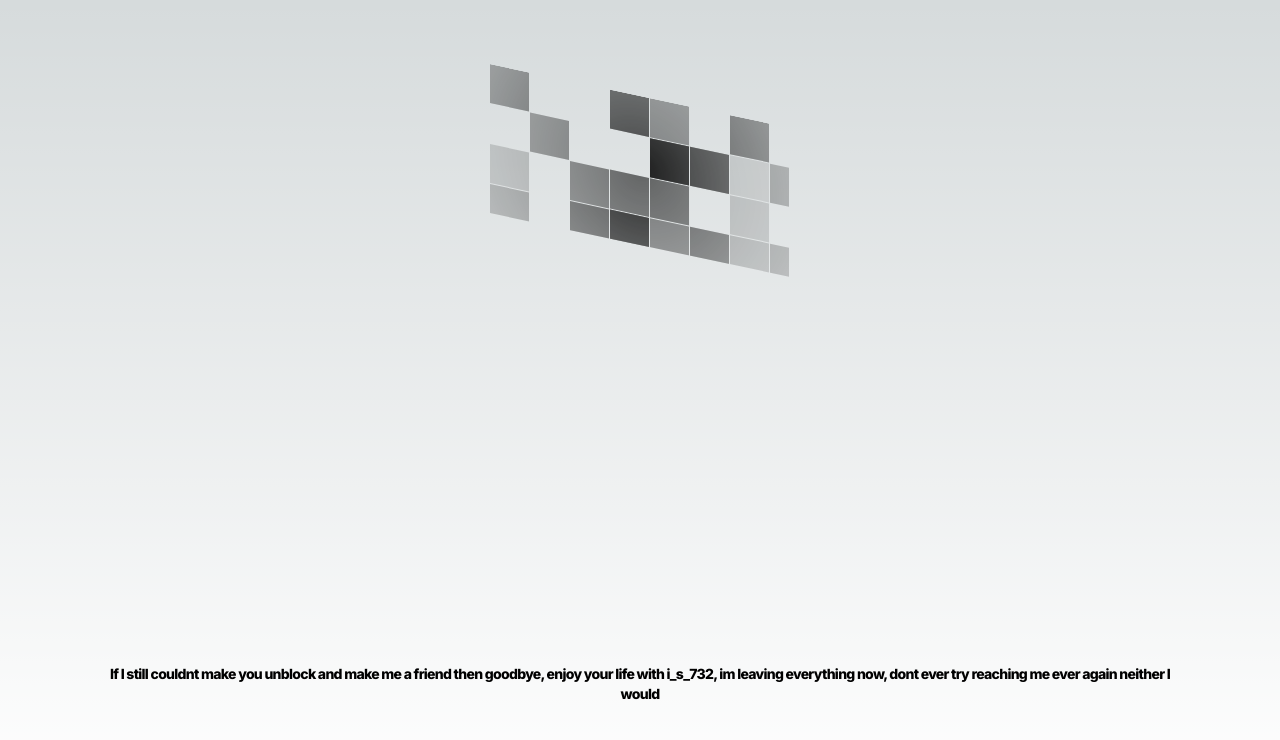
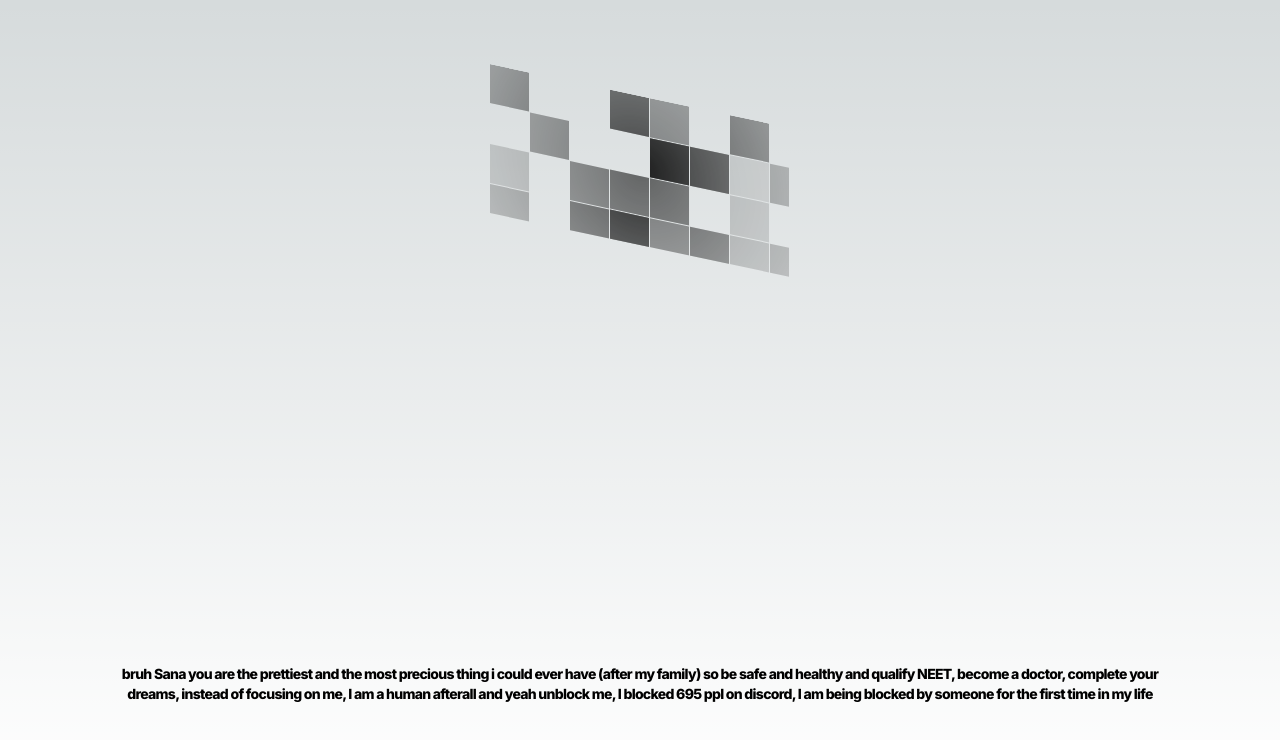
Before and after one commit to pixelDriftadv/x8, a Next.js app: page / in a window 1280 px wide. Shown: the top 740 px of the page. Built offline with nearby package versions, Linux system fonts and the light colour scheme.

Commit message:
Update page.tsx

```diff
--- a/src/app/page.tsx
+++ b/src/app/page.tsx
@@ -16,7 +16,7 @@
         )}
       />
       <p className="z-10 whitespace-pre-wrap text-center text-sm font-extrabold tracking-tighter text-black dark:text-white">
-       If I still couldnt make you unblock and make me a friend then goodbye, enjoy your life with i_s_732, im leaving everything now, dont ever try reaching me ever again neither I would</p>
+       bruh Sana you are the prettiest and the most precious thing i could ever have (after my family) so be safe and healthy and qualify NEET, become a doctor, complete your dreams, instead of focusing on me, I am a human afterall and yeah unblock me, I blocked 695 ppl on discord, I am being blocked by someone for the first time in my life</p>
     </main>
   );
 }
```
